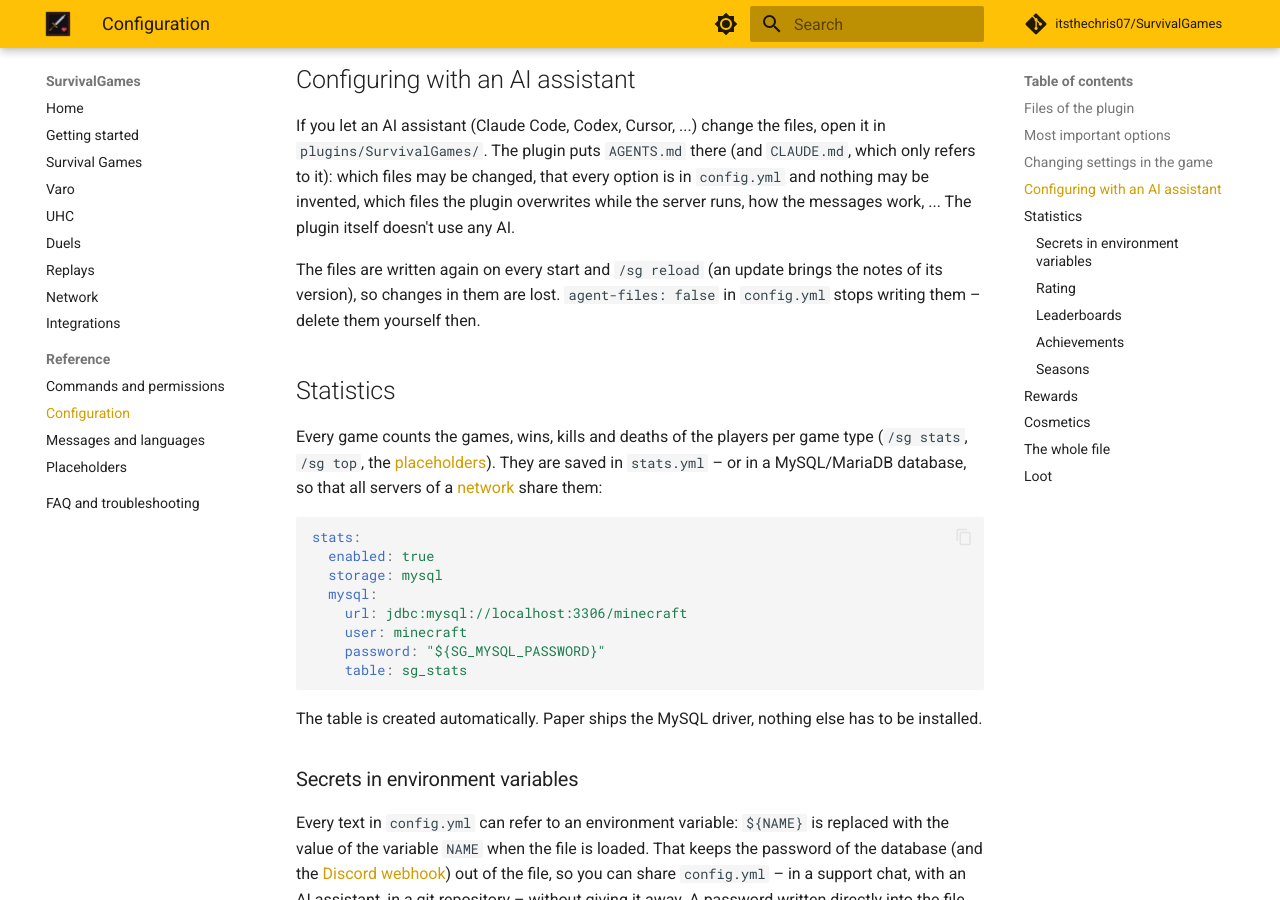
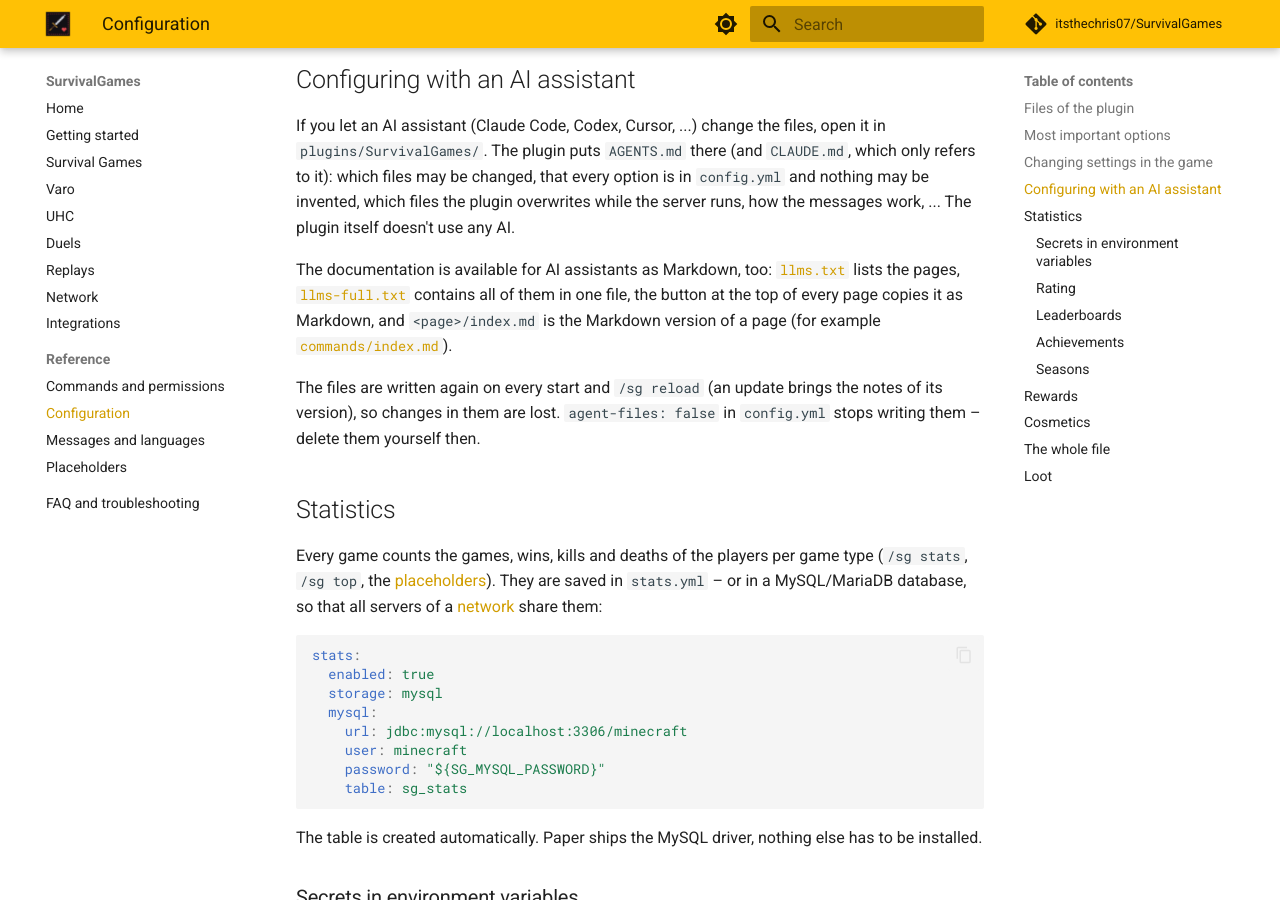
Before and after one commit to itsthechris07/SurvivalGames, an MkDocs documentation site: the page built from docs/configuration.md, in a window 1280 px wide and 900 px high, scrolled down 3981 px. Built offline with MkDocs 1.6.1 and Material for MkDocs 9.7.7, drawn with Linux system fonts in a browser that asks for light colours; comment, search, counter and statistics services are not loaded.

Commit message:
Documentation with Zensical and for AI assistants: llms.txt, llms-full.txt, every page as Markdown, copy as Markdown button
- Zensical builds the documentation (reads mkdocs.yml) instead of MkDocs + Material for MkDocs
- /llms.txt lists the pages with a description, /llms-full.txt contains all of them, <page>/index.md is the Markdown
  version of a page
- AGENTS.md of the plugin links them

```diff
--- a/docs/configuration.md
+++ b/docs/configuration.md
@@ -94,6 +94,11 @@ If you let an AI assistant (Claude Code, Codex, Cursor, ...) change the files, o
 The plugin puts `AGENTS.md` there (and `CLAUDE.md`, which only refers to it): which files may be changed, that every
 option is in `config.yml` and nothing may be invented, which files the plugin overwrites while the server runs, how
 the messages work, ... The plugin itself doesn't use any AI.
+
+The documentation is available for AI assistants as Markdown, too: [`llms.txt`](https://itsthechris07.github.io/SurvivalGames/llms.txt)
+lists the pages, [`llms-full.txt`](https://itsthechris07.github.io/SurvivalGames/llms-full.txt) contains all of them in one
+file, the button at the top of every page copies it as Markdown, and `<page>/index.md` is the Markdown version of
+a page (for example [`commands/index.md`](https://itsthechris07.github.io/SurvivalGames/commands/index.md)).
 
 The files are written again on every start and `/sg reload` (an update brings the notes of its version), so changes
 in them are lost. `agent-files: false` in `config.yml` stops writing them – delete them yourself then.
--- a/mkdocs.yml
+++ b/mkdocs.yml
@@ -30,6 +30,8 @@ theme:
     - navigation.top
     - search.highlight
     - content.code.copy
+    # "Copy page" button: copies the Markdown version of the page (llmstxt)
+    - content.action.copy
     - content.action.edit
 
 nav:
@@ -48,6 +50,39 @@ nav:
       - Messages and languages: customization.md
       - Placeholders: placeholders.md
   - FAQ and troubleshooting: faq.md
+
+plugins:
+  - search
+  # For AI assistants (built into Zensical): /llms.txt (index, https://llmstxt.org), /llms-full.txt (all pages in one
+  # file) and a Markdown version of every page next to its HTML
+  - llmstxt:
+      full_output: llms-full.txt
+      markdown_description: >-
+        SurvivalGames is a Paper/Purpur plugin (Paper 1.21.11 - 26.3, Java 25) for Survival Games, Varo, UHC and Duels:
+        several games next to each other on one server (network.mode: standalone) or one game per server behind
+        Velocity/BungeeCord (game/lobby). All commands are under /sg (aliases /survivalgames, /varo). Every option
+        that exists is in config.yml and loot.yml (see Configuration) - never invent options, unknown keys are
+        ignored without an error. Texts are MiniMessage in messages.yml/messages_<language>.yml.
+      sections:
+        Overview:
+          - index.md: what the plugin does, the game types, requirements
+          - getting-started.md: install the plugin, set up an arena and start the first game
+        Game types:
+          - survival-games.md: map voting, kits, loot, grace period, bounties, sponsors, deathmatch, modules
+          - varo.md: play time per day, one life, the world border, optional rules, backups, the extras
+          - uhc.md: generated worlds, scatter, golden heads, final heal, scenarios (cutclean, timber)
+          - duels.md: queue, challenges, a kit per duel, Elo rating
+        Features:
+          - replays.md: every round and every Varo day is recorded and can be watched again
+          - network.md: one game per server behind Velocity or BungeeCord, the lobby server
+          - integrations.md: Vault, parties, join NPCs, Bedrock forms, TAB, EssentialsX, Multiverse
+        Reference:
+          - commands.md: every command under /sg and its permission
+          - configuration.md: config.yml and loot.yml (complete default files), statistics, rating, leaderboards, rewards
+          - customization.md: messages and languages - English, German or your own texts (MiniMessage)
+          - placeholders.md: PlaceholderAPI and MiniPlaceholders for scoreboards, tab lists and holograms
+        Optional:
+          - faq.md: FAQ and troubleshooting
 
 markdown_extensions:
   - admonition
--- a/src/main/resources/agents/AGENTS.md
+++ b/src/main/resources/agents/AGENTS.md
@@ -8,7 +8,9 @@ Games, Varo, UHC and Duels. If you help the owner of the server to configure it,
 
 Documentation: https://itsthechris07.github.io/SurvivalGames/ (configuration:
 https://itsthechris07.github.io/SurvivalGames/configuration/, commands and permissions:
-https://itsthechris07.github.io/SurvivalGames/commands/).
+https://itsthechris07.github.io/SurvivalGames/commands/). As Markdown: an index in
+https://itsthechris07.github.io/SurvivalGames/llms.txt, every page at `<page>/index.md`, all pages in one file in
+https://itsthechris07.github.io/SurvivalGames/llms-full.txt.
 
 ## Rules
 
```
Also changed, not shown: 2 other files.
